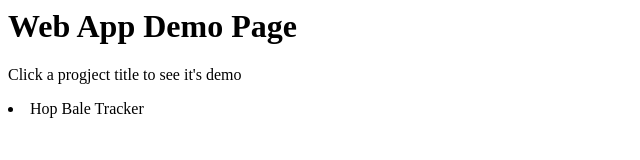
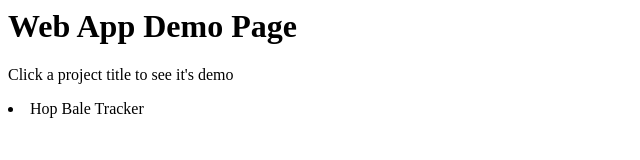
Before and after one commit to bjdev86/CI-CD_Demo, a plain HTML site: page index.html in a window 1280 px wide. Shown: the full height of the page, 0-640 px from the left. Drawn offline with Linux system fonts and the light colour scheme.

Commit message:
corrected the spelling of "progject"

```diff
--- a/index.html
+++ b/index.html
@@ -7,7 +7,7 @@
     <body>
         <h1>Web App Demo Page</h1>
 
-        <p> Click a progject title to see it's demo </p>
+        <p> Click a project title to see it's demo </p>
 
         <li> Hop Bale Tracker </li>
     </body>
```
